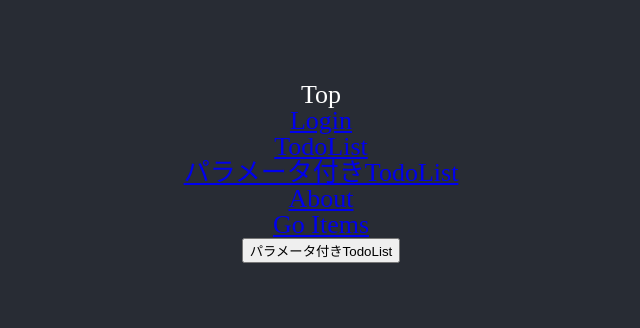
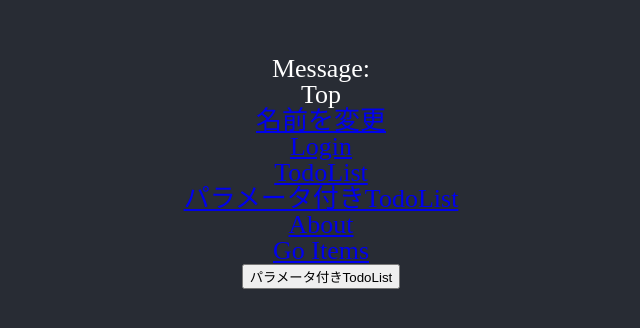
Before and after one commit to gorimatyan/ts-firebase-tutorial, a React (Create React App) app: page / in a window 1280 px wide. Shown: the part 228-556 px from the top of the page, without its empty margins (319-959 px from the left). Built offline with nearby package versions, Linux system fonts and the light colour scheme; no server answers.

Commit message:
子から親へのuseStateの変数渡し

```diff
--- a/src/App.tsx
+++ b/src/App.tsx
@@ -17,6 +17,8 @@ import Items from './components/Items';
 import Item1 from './components/Item1';
 import Item2 from './components/Item2';
 import { Item3 } from './components/Items';
+import Message from './components/Message';
+import NameForm from './components/NameForm';
 
 const App: React.FC = () => {
   // 1、tasksコレクションを取得
@@ -28,14 +30,26 @@ const App: React.FC = () => {
   console.log(collections);
   console.log(documents);
 
-
+  const [message, setMessage] = useState<string>("");
+  // const handleTextInput = (e: React.ChangeEvent<HTMLInputElement>) => {
+  //   setMessage(e.target.value);
+  // };
+  const [name, setName] = useState<string>("");
+  const handleTextInput = (e: React.ChangeEvent<HTMLInputElement>) => {
+    setName(e.target.value);
+  };
+  const sayHello = (e: React.ChangeEvent<HTMLInputElement>) => {
+    setName(e.target.value)
+  }
 
   return (
     <div className="App">
       <div className="App-header">
+        <Message message={message}/>
         <BrowserRouter>
           <Routes>
-            <Route path='/' element={<Top />} />
+            <Route path='/' element={<Top name={name}/>} />
+            <Route path='/nameform' element={<NameForm name={name} setName={setName} />} />
             <Route path='/login' element={<Login />} />
             <Route path='/todo' element={[<TodoList />, <Login />]} />
             <Route path='/about' element={<About Message='これはprops.messageです' />} />
--- /dev/null
+++ b/src/components/Message.tsx
@@ -0,0 +1,13 @@
+import React from 'react'
+
+type Props = {
+    message: string
+}
+
+const Message = (props: Props) => {
+  return (
+    <div>Message:{props.message}</div>
+  )
+}
+
+export default Message
--- /dev/null
+++ b/src/components/NameForm.tsx
@@ -0,0 +1,28 @@
+import React from 'react'
+import { setTokenSourceMapRange } from 'typescript'
+
+type Props = {
+    name: string
+    setName: React.Dispatch<React.SetStateAction<string>>
+    // sayHello:  () => void
+}
+
+
+const NameForm:React.FC<Props>= (props) => {
+    const changeName = (e: React.ChangeEvent<HTMLInputElement>) => {
+        props.setName((): string => e.target.value);
+    }
+
+  return (
+    <>
+        <div>名前：{props.name} </div>
+        <input type="text" value={props.name} onChange={(e) => {changeName(e)}}/>
+    </>
+    )
+}
+
+export default NameForm
+
+function setName(value: string) {
+    throw new Error('Function not implemented.')
+}
--- a/src/components/Top.tsx
+++ b/src/components/Top.tsx
@@ -1,19 +1,25 @@
-import React from 'react'
+import React, { useState } from 'react'
 import { createSearchParams, Link, useNavigate } from 'react-router-dom'
 
-const Top: React.FC = () => {
+type Props ={
+    name: string
+}
+const Top: React.FC<Props> = (props) => {
     const params: string = createSearchParams({
         query1: "value3",
         query2: "value4"
-      }).toString();
-      //   console.log(params); query1=value3&query2=value4
+    }).toString();
+    //   console.log(params); query1=value3&query2=value4
 
     const navigate = useNavigate();
+
 
     return (
         <>
             <h1>Top</h1>
+            <h2>{props.name}</h2>
             <ul>
+                <li><Link to='nameform'>名前を変更</Link></li>
                 <li><Link to='login'>Login</Link></li>
                 <li><Link to='todo'>TodoList</Link></li>
                 <li><Link to={`todo?${params}`}>パラメータ付きTodoList</Link></li>
```
Also changed, not shown: src/components/Items.tsx (+9 -7 lines).
